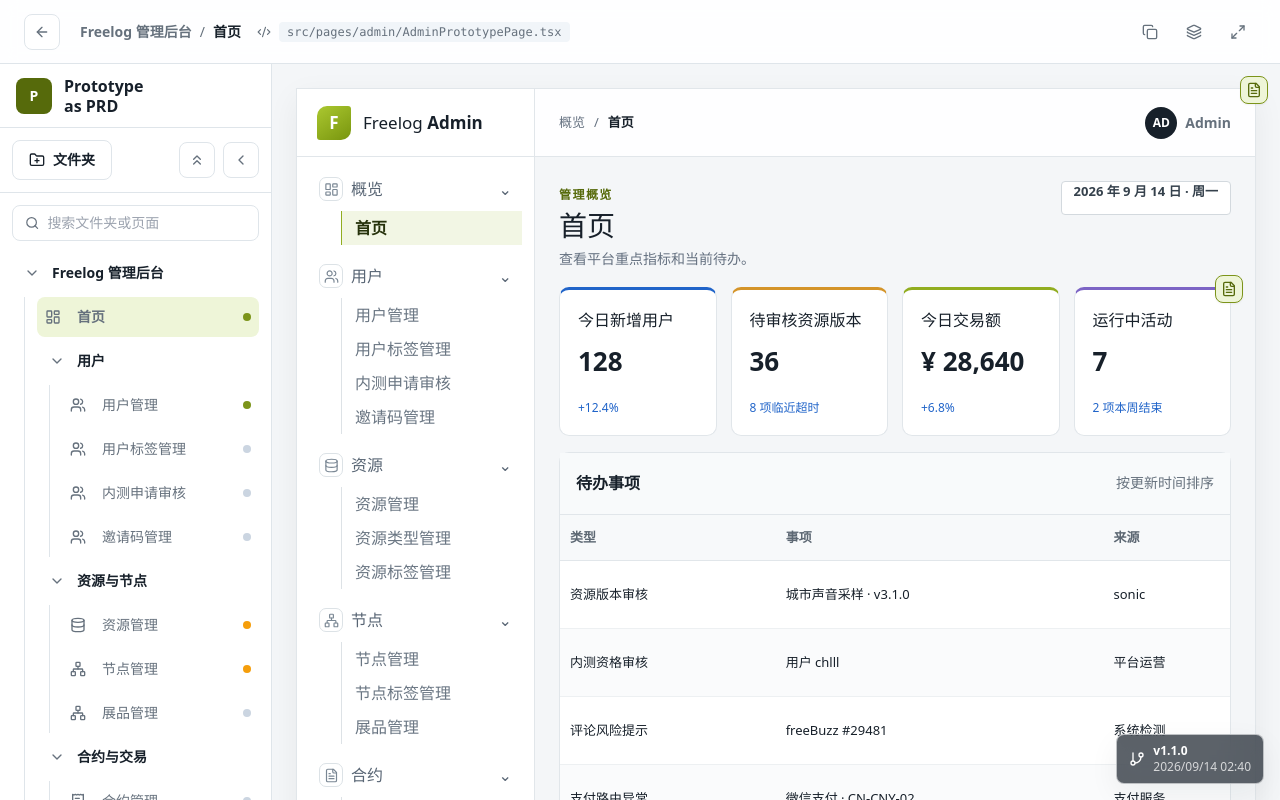
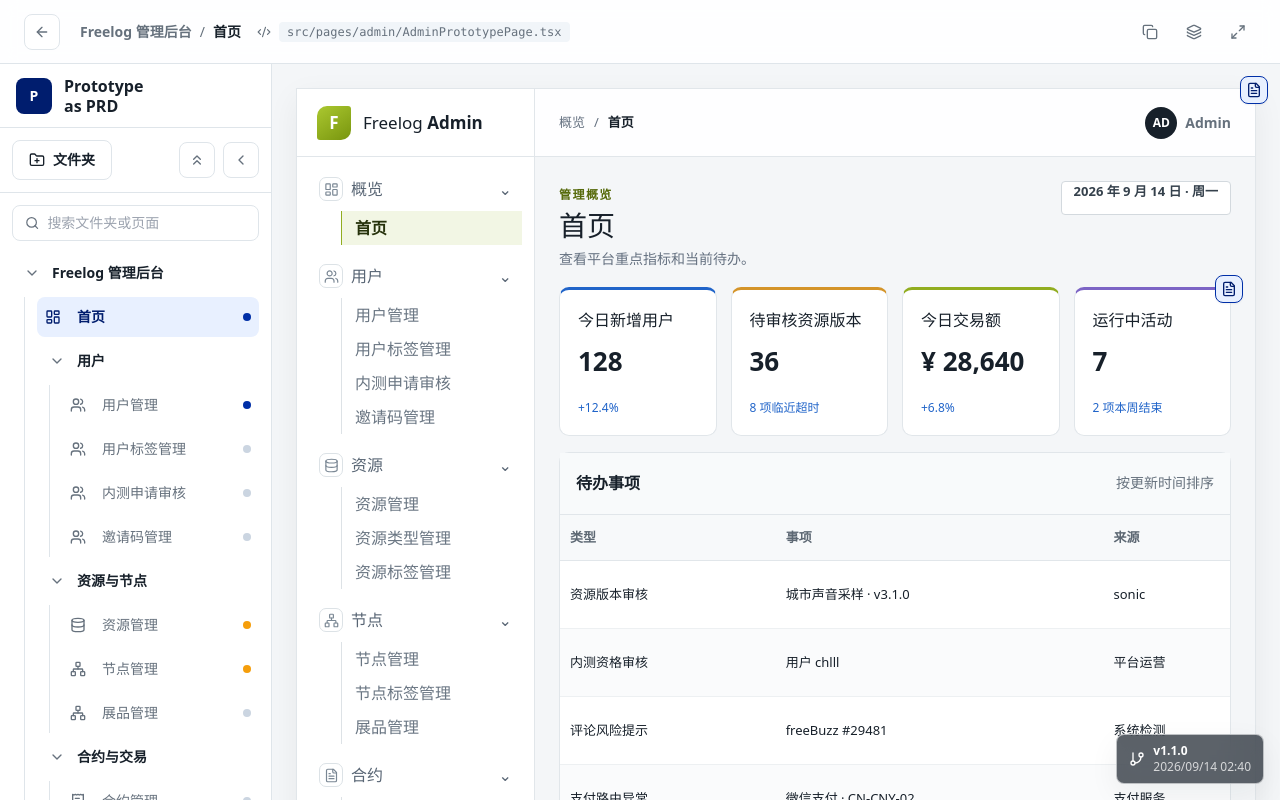
Before and after one commit to chamcenliu/fl-admin-prototype, a React (Vite) app: page / in a window 1280 px wide. Shown: the top 800 px of the page. Built offline with nearby package versions, Linux system fonts and the light colour scheme.

Commit message:
Sync PRD framework updates

```diff
--- a/src/hooks/usePageTree.ts
+++ b/src/hooks/usePageTree.ts
@@ -42,24 +42,6 @@
   return node.children?.some(child => containsNode(child, nodeId)) ?? false;
 }
 
-function reorderWithinSiblings(nodes: PageNode[], draggedId: string, targetId: string) {
-  const fromIndex = nodes.findIndex(item => item.id === draggedId);
-  const toIndex = nodes.findIndex(item => item.id === targetId);
-  if (fromIndex >= 0 && toIndex >= 0) {
-    const [moved] = nodes.splice(fromIndex, 1);
-    nodes.splice(toIndex, 0, moved);
-    return true;
-  }
-
-  for (const node of nodes) {
-    if (node.children && reorderWithinSiblings(node.children, draggedId, targetId)) {
-      return true;
-    }
-  }
-
-  return false;
-}
-
 function deleteFolderInTree(tree: PageNode[], folderId: string): PageNode | undefined {
   const index = tree.findIndex(node => node.id === folderId && node.type === "folder");
   if (index >= 0) {
@@ -84,6 +66,49 @@
     }
 
     if (node.children && renameFolderInTree(node.children, folderId, title)) return true;
+  }
+
+  return false;
+}
+
+function removeNodeInTree(tree: PageNode[], nodeId: string): PageNode | undefined {
+  const index = tree.findIndex(node => node.id === nodeId);
+  if (index >= 0) {
+    const [removed] = tree.splice(index, 1);
+    return removed;
+  }
+
+  for (const node of tree) {
+    if (!node.children) continue;
+    const removed = removeNodeInTree(node.children, nodeId);
+    if (removed) return removed;
+  }
+
+  return undefined;
+}
+
+function insertNearNode(tree: PageNode[], targetId: string, movedNode: PageNode, placement: "before" | "after") {
+  const index = tree.findIndex(node => node.id === targetId);
+  if (index >= 0) {
+    tree.splice(placement === "before" ? index : index + 1, 0, movedNode);
+    return true;
+  }
+
+  for (const node of tree) {
+    if (node.children && insertNearNode(node.children, targetId, movedNode, placement)) return true;
+  }
+
+  return false;
+}
+
+function insertIntoFolder(tree: PageNode[], folderId: string, movedNode: PageNode) {
+  for (const node of tree) {
+    if (node.id === folderId && node.type === "folder") {
+      node.children = [...(node.children || []), movedNode];
+      return true;
+    }
+
+    if (node.children && insertIntoFolder(node.children, folderId, movedNode)) return true;
   }
 
   return false;
@@ -135,11 +160,26 @@
     });
   }
 
-  function reorderNodes(draggedId: string, targetId: string) {
+  function reorderNodes(draggedId: string, targetId: string, placement: "before" | "after" | "inside" = "before") {
     if (draggedId === targetId) return;
+
     setTree(current => {
       const next = cloneTree(current);
-      reorderWithinSiblings(next, draggedId, targetId);
+      const draggedNode = findNode(next, draggedId);
+      const targetNode = findNode(next, targetId);
+
+      // 防止把父级文件夹拖进自己的子级，避免页面树形成循环结构。
+      if (!draggedNode || !targetNode || containsNode(draggedNode, targetId)) return current;
+
+      const movedNode = removeNodeInTree(next, draggedId);
+      if (!movedNode) return current;
+
+      if (placement === "inside" && targetNode.type === "folder" && movedNode.type === "page") {
+        insertIntoFolder(next, targetId, movedNode);
+      } else {
+        insertNearNode(next, targetId, movedNode, placement === "after" ? "after" : "before");
+      }
+
       return next;
     });
   }
--- a/src/index.css
+++ b/src/index.css
@@ -42,7 +42,7 @@
   }
 
   .primary-button {
-    @apply inline-flex min-h-10 items-center justify-center gap-2 border border-brand-dark bg-brand-dark px-4 text-sm font-bold text-white shadow-sm transition hover:bg-[#485907];
+    @apply inline-flex min-h-10 items-center justify-center gap-2 border border-brand-dark bg-brand-dark px-4 text-sm font-bold text-white shadow-sm transition hover:bg-[#00164f];
     border-radius: 8px;
   }
 
--- a/src/layout/GlobalLayout.tsx
+++ b/src/layout/GlobalLayout.tsx
@@ -23,7 +23,7 @@
   onShareCurrentPage: () => void;
   onCreateIteration: () => void;
   onSelectPage: (pageId: string) => void;
-  onReorder: (draggedId: string, targetId: string) => void;
+  onReorder: (draggedId: string, targetId: string, placement: "before" | "after" | "inside") => void;
 };
 
 function firstPageId(node: PageNode): string | undefined {
@@ -66,21 +66,50 @@
   );
 }
 
+function FullscreenActionDock({
+  shareStatus,
+  onShareCurrentPage,
+  onTogglePrototypeFullscreen
+}: Pick<GlobalLayoutProps, "shareStatus" | "onShareCurrentPage" | "onTogglePrototypeFullscreen">) {
+  return (
+    <div className="group fixed left-1/2 top-0 z-40 -translate-x-1/2">
+      <div className="mx-auto h-2 w-16 bg-brand shadow-panel transition-all group-hover:h-0" />
+      <div
+        className="flex -translate-y-14 items-center gap-2 border border-line bg-white/95 px-3 py-2 opacity-0 shadow-panel backdrop-blur transition-all duration-200 group-hover:translate-y-3 group-hover:opacity-100"
+        style={{ borderRadius: 8 }}
+        aria-label="全屏原型操作"
+      >
+        <div className="relative">
+          <IconButton variant="frameless" label="分享当前原型页地址" icon={<Copy className="h-4 w-4" />} onClick={onShareCurrentPage} />
+          {shareStatus ? (
+            <span className="absolute left-1/2 top-10 -translate-x-1/2 whitespace-nowrap border border-line bg-white px-2 py-1 text-xs font-bold text-brand-dark shadow-panel" style={{ borderRadius: 8 }}>
+              {shareStatus}
+            </span>
+          ) : null}
+        </div>
+        <IconButton
+          variant="frameless"
+          label="显示导航"
+          icon={<Minimize2 className="h-4 w-4" />}
+          onClick={onTogglePrototypeFullscreen}
+          className="text-brand-dark hover:bg-brand-soft hover:text-brand-dark"
+        />
+      </div>
+    </div>
+  );
+}
+
 export function GlobalLayout({ children, collapsed, activeTitle, activePath, prototypeFullscreen, shareStatus, onToggleSidebar, onBack, onShareCurrentPage, onCreateIteration, onTogglePrototypeFullscreen, onSelectPage, ...props }: GlobalLayoutProps) {
   const currentPage = activePath[activePath.length - 1];
 
   if (prototypeFullscreen) {
     return (
       <div className="min-h-screen bg-canvas">
-        <div className="fixed right-4 top-4 z-40">
-          <PrototypeActions
-            prototypeFullscreen={prototypeFullscreen}
-            shareStatus={shareStatus}
-            onShareCurrentPage={onShareCurrentPage}
-            onCreateIteration={onCreateIteration}
-            onTogglePrototypeFullscreen={onTogglePrototypeFullscreen}
-          />
-        </div>
+        <FullscreenActionDock
+          shareStatus={shareStatus}
+          onShareCurrentPage={onShareCurrentPage}
+          onTogglePrototypeFullscreen={onTogglePrototypeFullscreen}
+        />
         <main className="prototype-fullscreen-main min-h-screen w-full p-0">{children}</main>
       </div>
     );
--- a/src/layout/Sidebar.tsx
+++ b/src/layout/Sidebar.tsx
@@ -1,4 +1,5 @@
 import { ChevronDown, ChevronLeft, ChevronRight, ChevronsUp, FolderPlus, Pencil, Search, Trash2, X } from "lucide-react";
+import type { DragEvent } from "react";
 import type { MouseEvent } from "react";
 import { useEffect, useMemo, useState } from "react";
 import { createPortal } from "react-dom";
@@ -16,7 +17,7 @@
   onRenameFolder: (folderId: string, title: string) => void;
   onDeleteFolder: (folderId: string) => void;
   onSelectPage: (pageId: string) => void;
-  onReorder: (draggedId: string, targetId: string) => void;
+  onReorder: (draggedId: string, targetId: string, placement: "before" | "after" | "inside") => void;
 };
 
 function StatusDot({ status }: { status?: PageNode["status"] }) {
@@ -161,22 +162,52 @@
   const Icon = node.icon;
   const isFolder = node.type === "folder";
   const isFolderCollapsed = collapsedFolderIds.has(node.id) && !searchActive;
+  const [dropPlacement, setDropPlacement] = useState<"before" | "after" | "inside" | null>(null);
   const stopFolderAction = (event: MouseEvent<HTMLButtonElement>) => {
     // 文件夹整行支持拖拽排序，操作按钮需要隔离点击事件，避免被拖拽容器吞掉。
     event.preventDefault();
     event.stopPropagation();
   };
+  const readDropPlacement = (event: DragEvent<HTMLElement>) => {
+    const rect = event.currentTarget.getBoundingClientRect();
+    const y = event.clientY - rect.top;
+
+    if (isFolder) {
+      if (y < rect.height * 0.25) return "before";
+      if (y > rect.height * 0.75) return "after";
+      return "inside";
+    }
+
+    return y < rect.height / 2 ? "before" : "after";
+  };
+  const handleDragOver = (event: DragEvent<HTMLElement>) => {
+    event.preventDefault();
+    const draggedId = event.dataTransfer.getData("text/page-id");
+    if (!draggedId || draggedId === node.id) return;
+    setDropPlacement(readDropPlacement(event));
+  };
+  const handleDrop = (event: DragEvent<HTMLElement>) => {
+    event.preventDefault();
+    const draggedId = event.dataTransfer.getData("text/page-id");
+    const placement = dropPlacement || readDropPlacement(event);
+    setDropPlacement(null);
+    if (draggedId && draggedId !== node.id) onReorder(draggedId, node.id, placement);
+  };
 
   return (
-    <div>
+    <div className="relative">
+      {dropPlacement === "before" ? <span className="absolute -top-0.5 left-0 right-0 h-0.5 bg-brand" /> : null}
+      {dropPlacement === "after" ? <span className="absolute -bottom-0.5 left-0 right-0 h-0.5 bg-brand" /> : null}
       {isFolder ? (
         <div
           draggable
           onDragStart={event => event.dataTransfer.setData("text/page-id", node.id)}
-          onDragOver={event => event.preventDefault()}
-          onDrop={event => onReorder(event.dataTransfer.getData("text/page-id"), node.id)}
+          onDragOver={handleDragOver}
+          onDragLeave={() => setDropPlacement(null)}
+          onDrop={handleDrop}
           className={cn(
             "group mb-1 grid min-h-10 w-full cursor-grab grid-cols-[24px_1fr_auto] items-center gap-2 px-2 text-sm font-bold text-ink transition hover:bg-slate-50 active:cursor-grabbing",
+            dropPlacement === "inside" && "bg-brand-soft text-brand-dark outline outline-1 outline-brand",
             collapsed && "grid-cols-1 justify-items-center px-0"
           )}
           style={{ borderRadius: 8 }}
@@ -229,12 +260,14 @@
           type="button"
           draggable
           onDragStart={event => event.dataTransfer.setData("text/page-id", node.id)}
-          onDragOver={event => event.preventDefault()}
-          onDrop={event => onReorder(event.dataTransfer.getData("text/page-id"), node.id)}
+          onDragOver={handleDragOver}
+          onDragLeave={() => setDropPlacement(null)}
+          onDrop={handleDrop}
           onClick={() => onSelectPage(node.id)}
           className={cn(
-            "mb-1 grid min-h-10 w-full grid-cols-[24px_1fr_auto] items-center gap-2 px-2 text-left text-sm text-muted transition hover:bg-slate-50 hover:text-ink",
+            "mb-1 grid min-h-10 w-full grid-cols-[24px_1fr_auto] items-center gap-2 px-2 text-left text-sm transition hover:bg-slate-50 hover:text-ink",
             activePageId === node.id && "bg-brand-soft font-bold text-brand-dark",
+            activePageId !== node.id && "text-muted",
             collapsed && "grid-cols-1 justify-items-center px-0"
           )}
           style={{ borderRadius: 8 }}
--- a/tailwind.config.js
+++ b/tailwind.config.js
@@ -9,9 +9,9 @@
         line: "#dfe5ea",
         canvas: "#f4f6f8",
         brand: {
-          DEFAULT: "#7c941a",
-          dark: "#566a0b",
-          soft: "#eef5d8"
+          DEFAULT: "#002FA7",
+          dark: "#001D6E",
+          soft: "#E8F0FF"
         }
       },
       boxShadow: {
```
